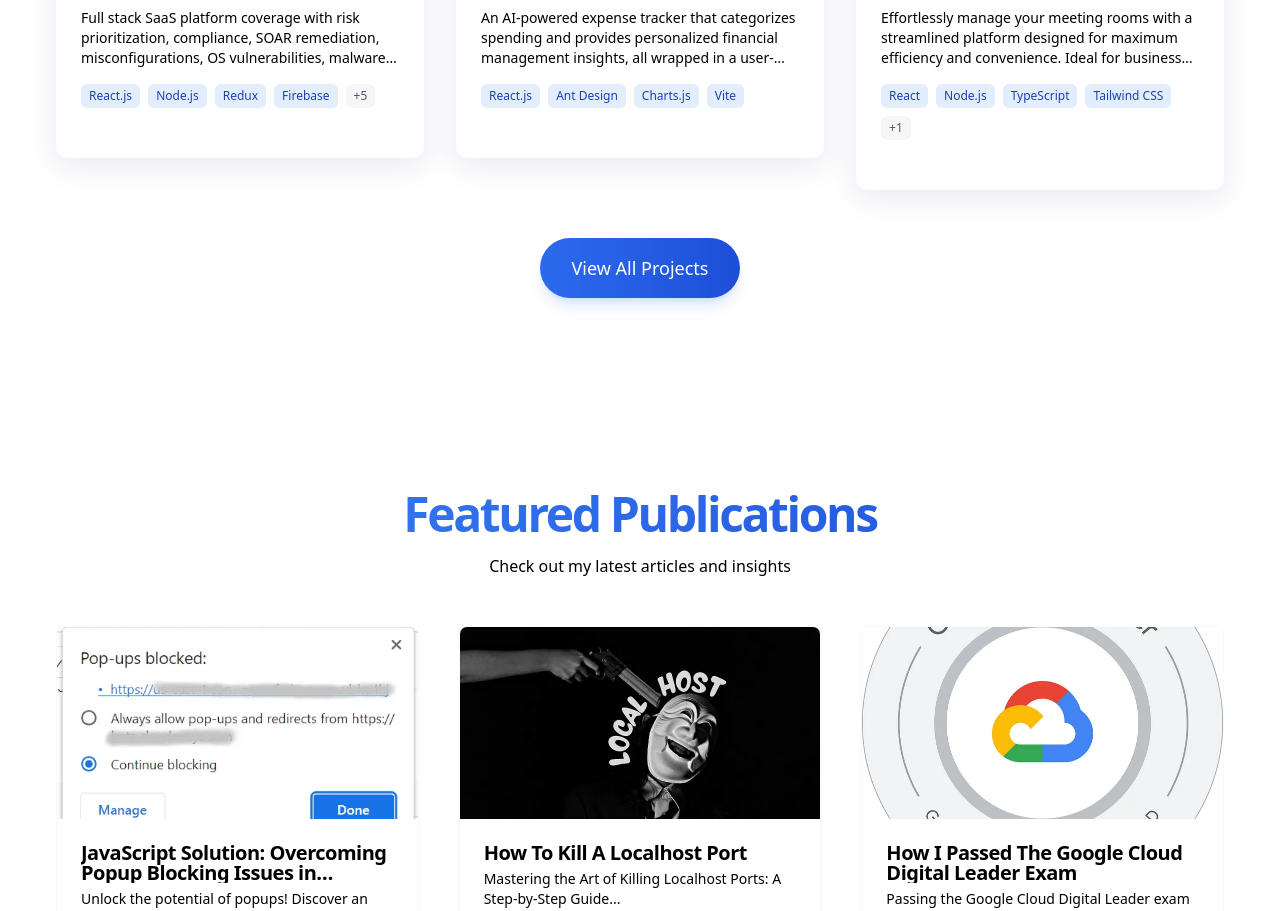
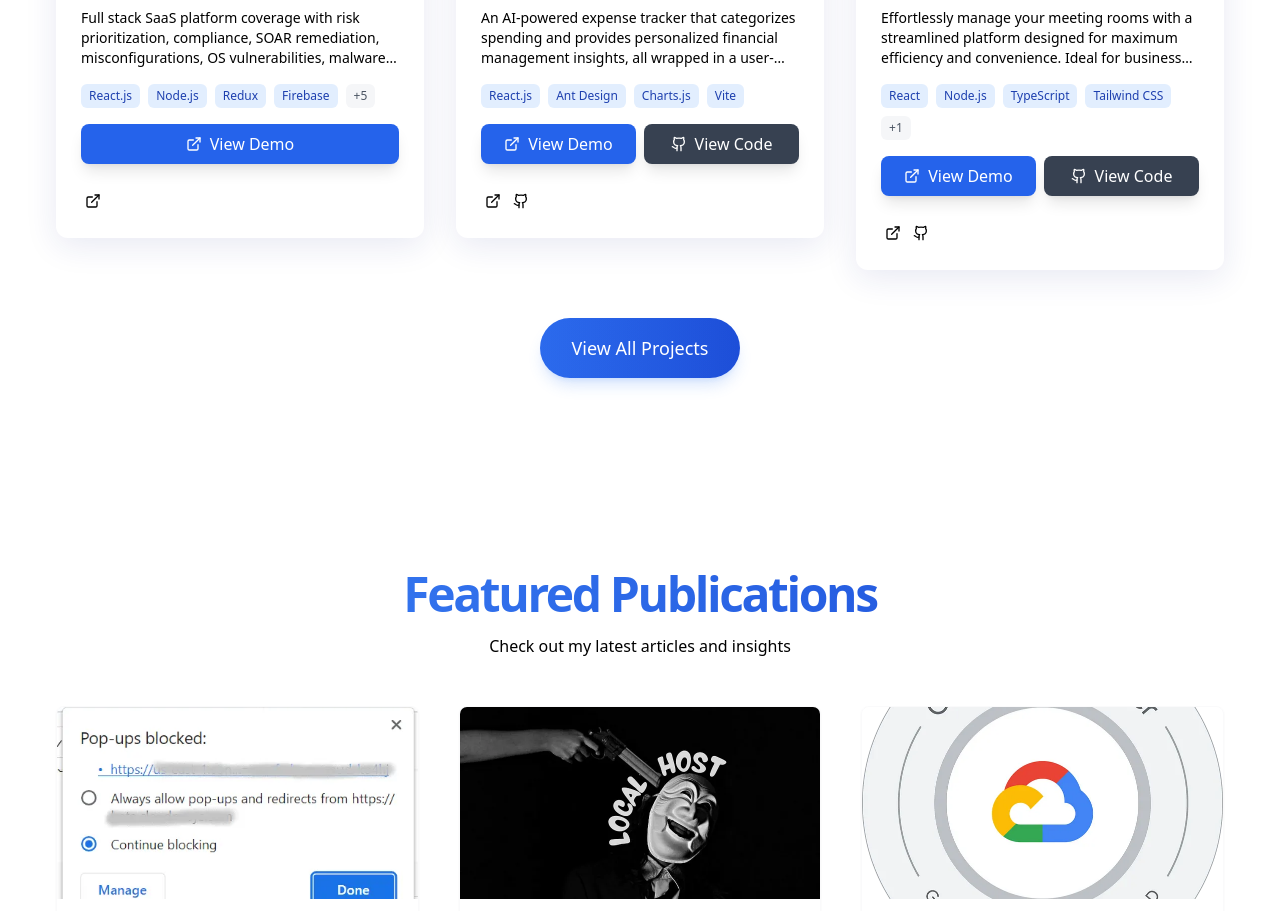
Before and after one commit to MuhammadAmas/My-Portfolio, a React (Vite) app: page / in a window 1280 px wide. Shown: the part 4061-4972 px from the top of the page. Built offline with nearby package versions, Linux system fonts and the light colour scheme.

Commit message:
enable btn in project cards

```diff
--- a/src/components/CursorEffect.jsx
+++ b/src/components/CursorEffect.jsx
@@ -72,6 +72,18 @@ const CursorEffect = () => {
         el.addEventListener("mouseenter", () => {
           setLinkHovered(true);
           setHoverType("view");
+        });
+        el.addEventListener("mouseleave", () => {
+          setLinkHovered(false);
+          setHoverType("default");
+        });
+      });
+
+      // Special hover for code buttons
+      document.querySelectorAll("[data-cursor='code']").forEach((el) => {
+        el.addEventListener("mouseenter", () => {
+          setLinkHovered(true);
+          setHoverType("code");
         });
         el.addEventListener("mouseleave", () => {
           setLinkHovered(false);
@@ -154,6 +166,7 @@ const CursorEffect = () => {
   const getHoverContent = () => {
     switch(hoverType) {
       case "view": return "VIEW";
+      case "code": return "CODE";
       case "grab": return "DRAG";
       case "button": return "CLICK";
       default: return "";
--- a/src/components/EnhancedProjectCard.jsx
+++ b/src/components/EnhancedProjectCard.jsx
@@ -131,9 +131,10 @@ const EnhancedProjectCard = ({ project, index }) => {
                 variants={contentVariants}
                 className="absolute top-4 right-4 flex gap-2 z-30"
               >
-                {project.liveUrl && (
+                {(project.demoLink) && (
+                  <motion.div className="relative group/tooltip">
                     <motion.a
-                    href={project.liveUrl}
+                      href={project.demoLink}
                       target="_blank"
                       rel="noopener noreferrer"
                       className="p-2 bg-white/10 backdrop-blur-sm rounded-full hover:bg-white/20 transition-colors"
@@ -143,10 +144,16 @@ const EnhancedProjectCard = ({ project, index }) => {
                     >
                       <Eye className="w-4 h-4 text-white" />
                     </motion.a>
+                    {/* Tooltip */}
+                    <div className="absolute -bottom-8 left-1/2 transform -translate-x-1/2 bg-black/80 text-white text-xs px-2 py-1 rounded opacity-0 group-hover/tooltip:opacity-100 transition-opacity whitespace-nowrap pointer-events-none">
+                      View Demo
+                    </div>
+                  </motion.div>
                 )}
-                {project.githubUrl && (
+                {(project.githubLink) && (
+                  <motion.div className="relative group/tooltip">
                     <motion.a
-                    href={project.githubUrl}
+                      href={project.githubLink}
                       target="_blank"
                       rel="noopener noreferrer"
                       className="p-2 bg-white/10 backdrop-blur-sm rounded-full hover:bg-white/20 transition-colors"
@@ -156,6 +163,11 @@ const EnhancedProjectCard = ({ project, index }) => {
                     >
                       <Code className="w-4 h-4 text-white" />
                     </motion.a>
+                    {/* Tooltip */}
+                    <div className="absolute -bottom-8 left-1/2 transform -translate-x-1/2 bg-black/80 text-white text-xs px-2 py-1 rounded opacity-0 group-hover/tooltip:opacity-100 transition-opacity whitespace-nowrap pointer-events-none">
+                      View Code
+                    </div>
+                  </motion.div>
                 )}
               </motion.div>
             )}
@@ -228,6 +240,48 @@ const EnhancedProjectCard = ({ project, index }) => {
               )}
             </motion.div>
 
+            {/* Action Buttons */}
+            <div className="flex gap-2 mb-4">
+              {project.demoLink && (
+                <motion.a
+                  href={project.demoLink}
+                  target="_blank"
+                  rel="noopener noreferrer"
+                  data-cursor="view"
+                  className="flex-1 flex items-center justify-center gap-2 px-4 py-2 bg-blue-600 text-white rounded-lg font-medium shadow-lg"
+                  whileHover={{
+                    scale: 1.02,
+                    backgroundColor: "#1d4ed8",
+                    boxShadow: "0 10px 25px rgba(59, 130, 246, 0.3)"
+                  }}
+                  whileTap={{ scale: 0.98 }}
+                  transition={{ duration: 0.2 }}
+                >
+                  <ExternalLink className="w-4 h-4" />
+                  View Demo
+                </motion.a>
+              )}
+              {project.githubLink && (
+                <motion.a
+                  href={project.githubLink}
+                  target="_blank"
+                  rel="noopener noreferrer"
+                  data-cursor="code"
+                  className="flex-1 flex items-center justify-center gap-2 px-4 py-2 bg-gray-700 dark:bg-gray-600 text-white rounded-lg font-medium shadow-lg"
+                  whileHover={{
+                    scale: 1.02,
+                    backgroundColor: "#374151",
+                    boxShadow: "0 10px 25px rgba(0, 0, 0, 0.2)"
+                  }}
+                  whileTap={{ scale: 0.98 }}
+                  transition={{ duration: 0.2 }}
+                >
+                  <Github className="w-4 h-4" />
+                  View Code
+                </motion.a>
+              )}
+            </div>
+
             {/* Footer with date and links */}
             <div className="flex items-center justify-between pt-2 border-t border-white/10 dark:border-gray-700/50">
               {project.date && (
@@ -253,9 +307,9 @@ const EnhancedProjectCard = ({ project, index }) => {
                 )}
 
                 <div className="flex gap-1">
-                  {project.liveUrl && (
+                  {(project.liveUrl || project.demoLink) && (
                     <motion.a
-                      href={project.liveUrl}
+                      href={project.liveUrl || project.demoLink}
                       target="_blank"
                       rel="noopener noreferrer"
                       className="p-1 rounded hover:bg-white/10 dark:hover:bg-gray-700/50 transition-colors"
@@ -265,9 +319,9 @@ const EnhancedProjectCard = ({ project, index }) => {
                       <ExternalLink className="w-4 h-4" />
                     </motion.a>
                   )}
-                  {project.githubUrl && (
+                  {(project.githubUrl || project.githubLink) && (
                     <motion.a
-                      href={project.githubUrl}
+                      href={project.githubUrl || project.githubLink}
                       target="_blank"
                       rel="noopener noreferrer"
                       className="p-1 rounded hover:bg-white/10 dark:hover:bg-gray-700/50 transition-colors"
```
Lines whose indentation alone changed are shown as unchanged.
